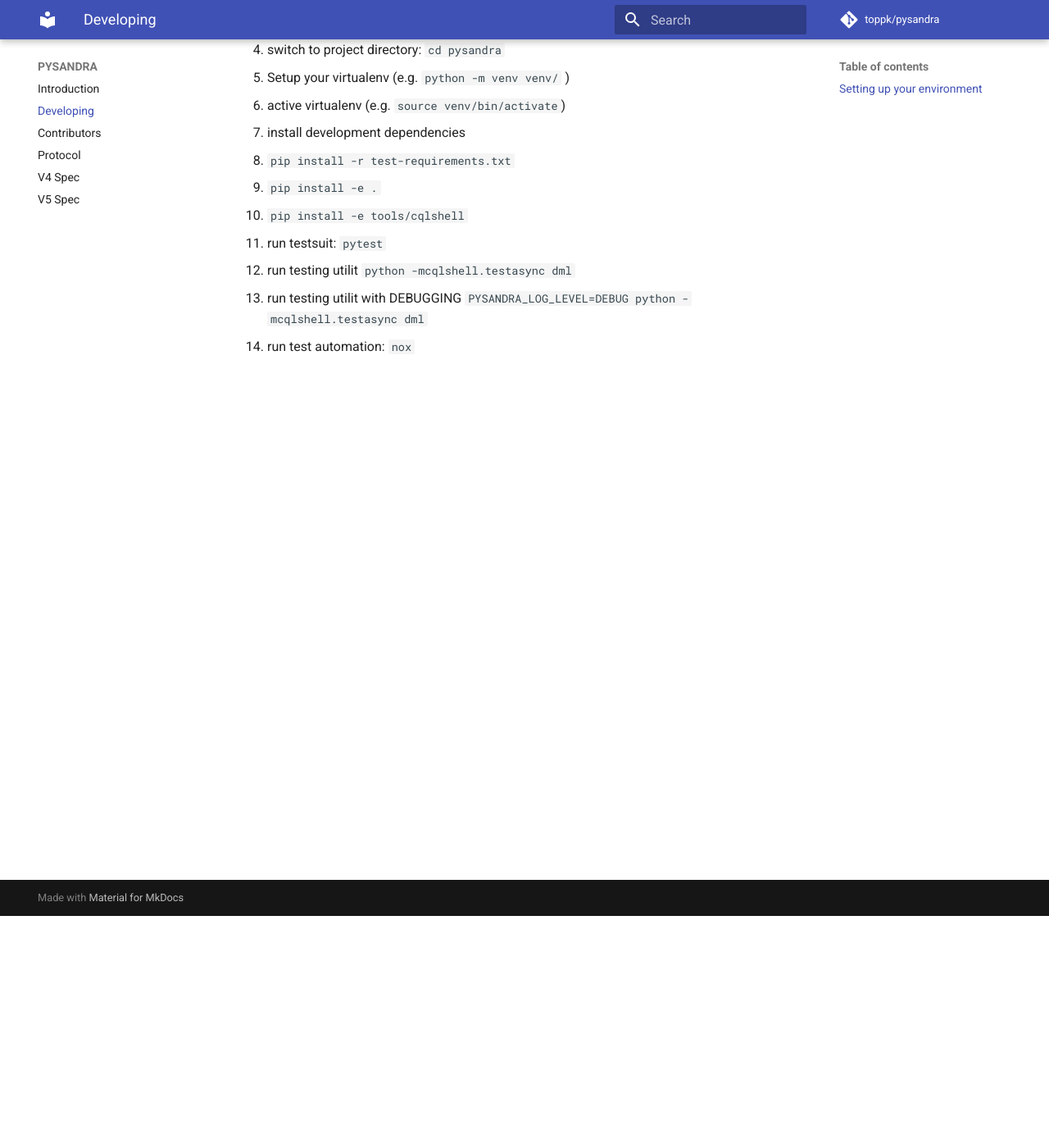
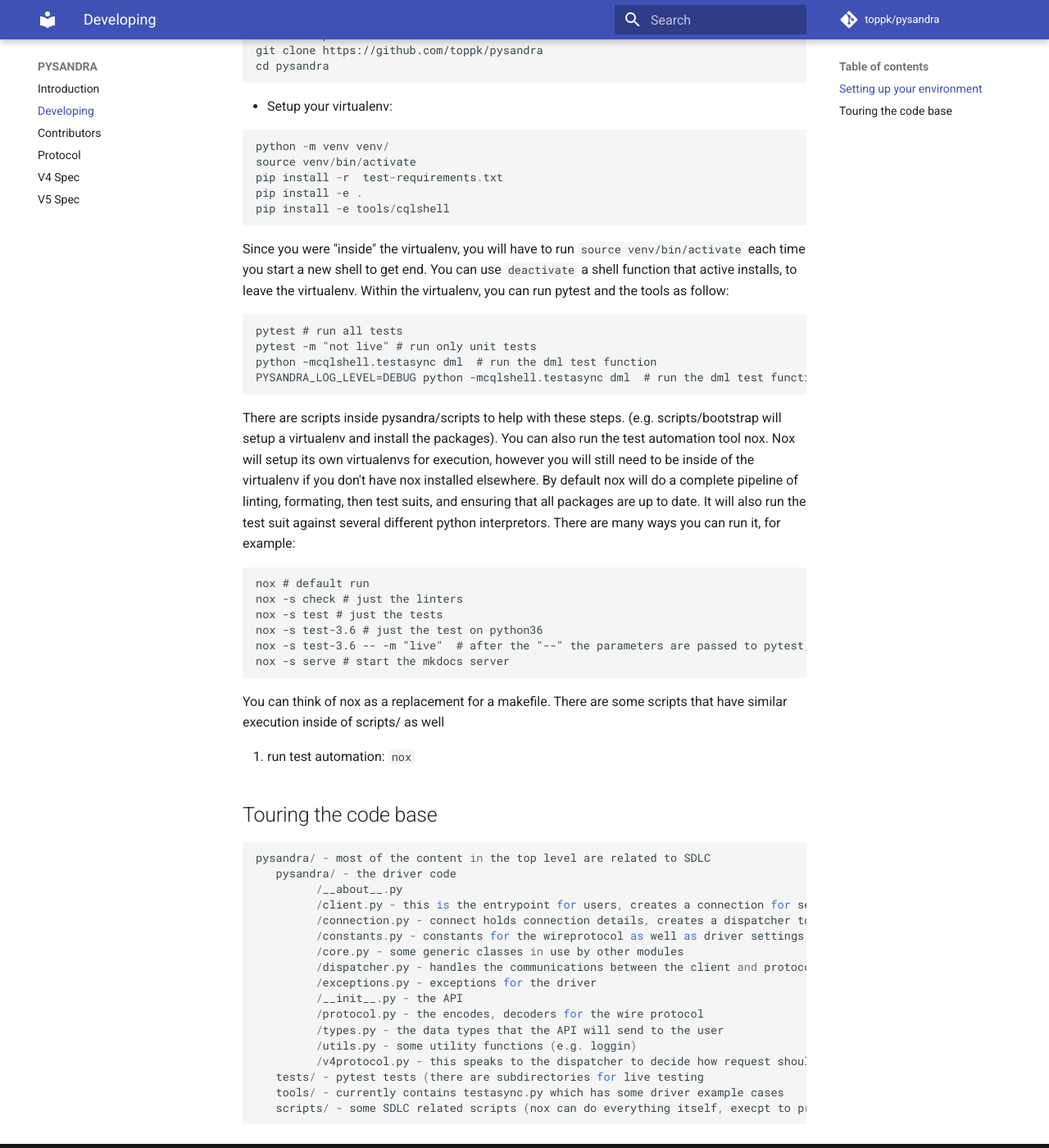
Before and after one commit to toppk/pysandra, an MkDocs documentation site: the page built from docs/developing.md, in a window 1280 px wide and 1400 px high, scrolled down 283 px. Shown: the whole window at 82% size. Built offline with MkDocs 1.6.1 and Material for MkDocs 9.7.7, drawn with Linux system fonts in a browser that asks for light colours; comment, search, counter and statistics services are not loaded; some of the changed text lies outside the part shown.

Commit message:
- more live pytest cases going through test cases and beyond.
this necesitates some improvements in return types and exceptions.
would be nice to get both live and not live tests independently to 100%

- update docs

````diff
--- a/docs/developing.md
+++ b/docs/developing.md
@@ -8,17 +8,66 @@
 ---------------------------
 
 
-1. install prerequisites (python >= 3.6, git, optionally lz4, snappy)
-2. go into your workspace directory (e.g. `cd ~/workspace` )
-3. checkout the project: `git clone https://github.com/toppk/pysandra`
-4. switch to project directory: `cd pysandra`
-5. Setup your virtualenv (e.g. `python -m venv venv/` )
-6. active virtualenv (e.g. `source venv/bin/activate`)
-7. install development dependencies
-8.   `pip install -r  test-requirements.txt`
-9.   `pip install -e .`
-10.  `pip install -e tools/cqlshell`
-11. run testsuit: `pytest`
-12. run testing utilit `python -mcqlshell.testasync dml`
-13. run testing utilit with DEBUGGING `PYSANDRA_LOG_LEVEL=DEBUG python -mcqlshell.testasync dml`
+* install prerequisites (python >= 3.6, git, optionally lz4, snappy)
+* Check out the project
+```
+cd ~/workspace
+git clone https://github.com/toppk/pysandra
+cd pysandra
+```
+* Setup your virtualenv:
+```
+python -m venv venv/
+source venv/bin/activate
+pip install -r  test-requirements.txt
+pip install -e .
+pip install -e tools/cqlshell
+```
+
+Since you were "inside" the virtualenv, you will have to run `source venv/bin/activate` each time you start a new shell to get end.  You can use `deactivate` a shell function that active installs, to leave the virtualenv.  Within the virtualenv, you can run pytest and the tools as follow:
+
+```
+pytest # run all tests
+pytest -m "not live" # run only unit tests
+python -mcqlshell.testasync dml  # run the dml test function
+PYSANDRA_LOG_LEVEL=DEBUG python -mcqlshell.testasync dml  # run the dml test function with debug logging
+```
+
+There are scripts inside pysandra/scripts to help with these steps.  (e.g. scripts/bootstrap will setup a virtualenv and install the packages).  You can also run the test automation tool nox.  Nox will setup its own virtualenvs for execution, however you will still need to be inside of the virtualenv if you don't have nox installed elsewhere.  By default nox will do a complete pipeline of linting, formating, then test suits, and ensuring that all packages are up to date.  It will also run the test suit against several different python interpretors.  There are many ways you can run it, for example:
+
+```no-highlight
+nox # default run
+nox -s check # just the linters
+nox -s test # just the tests
+nox -s test-3.6 # just the test on python36
+nox -s test-3.6 -- -m "live"  # after the "--" the parameters are passed to pytest, in this case just run the tests that hit a cassandra instance on localhost:9042
+nox -s serve # start the mkdocs server
+```
+
+You can think of nox as a replacement for a makefile.  There are some scripts that have similar execution inside of scripts/ as well
+
 14. run test automation: `nox`
+
+
+Touring the code base
+-----------------------
+
+```no-highlight
+pysandra/ - most of the content in the top level are related to SDLC
+   pysandra/ - the driver code
+         /__about__.py
+         /client.py - this is the entrypoint for users, creates a connection for sending requests
+         /connection.py - connect holds connection details, creates a dispatcher to communicate
+         /constants.py - constants for the wireprotocol as well as driver settings (timeouts, defaults, etc)
+         /core.py - some generic classes in use by other modules
+         /dispatcher.py - handles the communications between the client and protocol
+         /exceptions.py - exceptions for the driver
+         /__init__.py - the API
+         /protocol.py - the encodes, decoders for the wire protocol
+         /types.py - the data types that the API will send to the user
+         /utils.py - some utility functions (e.g. loggin)
+         /v4protocol.py - this speaks to the dispatcher to decide how request should look on the wire, and how to handle responses
+   tests/ - pytest tests (there are subdirectories for live testing
+   tools/ - currently contains testasync.py which has some driver example cases
+   scripts/ - some SDLC related scripts (nox can do everything itself, execpt to provide the nox tool :)
+```
````
Also changed, not shown: CHANGELOG.md (+6 -0 lines), README.md (+1 -2 lines), docs/protocol.md (+2 -0 lines), 7 other files.
